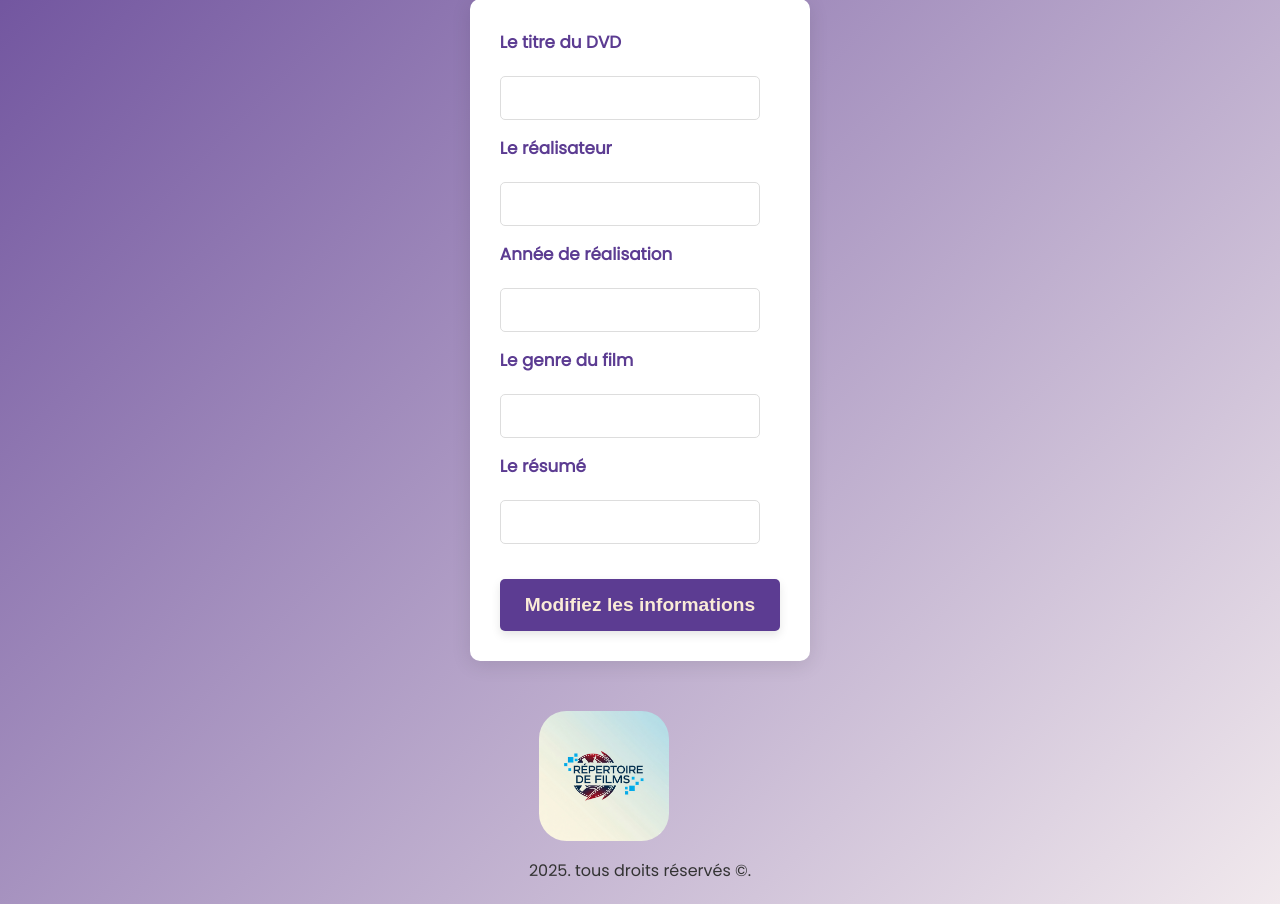
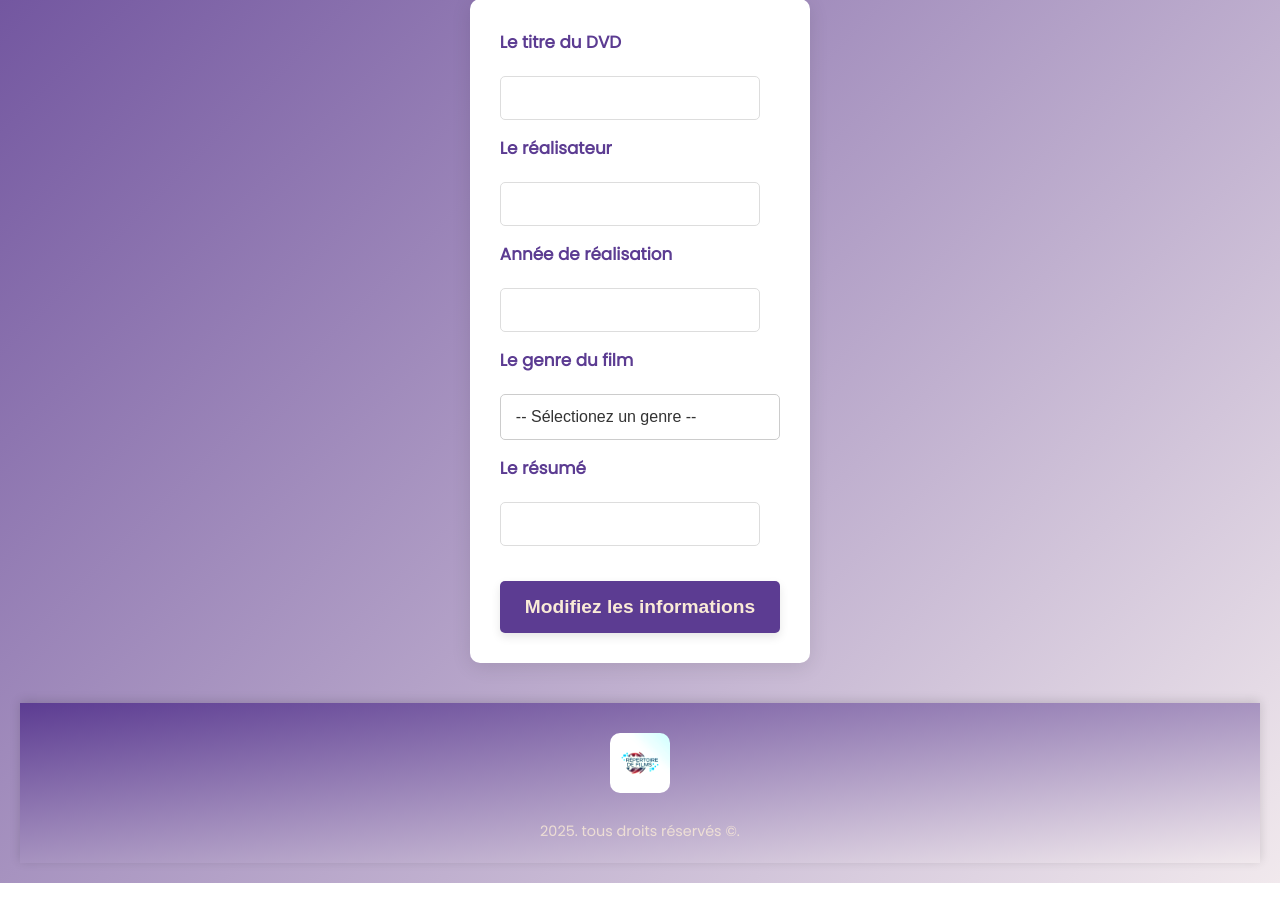
Before and after one commit to fournest/tp_PHP_PDO_films, a PHP site: page /modifier.php in a window 1280 px wide. Shown: the part 396-1300 px from the top of the page. After the commit the page ends 1279 px from the top, so only its background shows below. Run offline with PHP 8.4, Linux system fonts and the light colour scheme; data that the repository does not hold is empty; some web fonts are replaced.

Commit message:
fini jusqu'au bonus 3 , en cours de correction

```diff
--- a/modifier.php
+++ b/modifier.php
@@ -4,10 +4,10 @@ include 'includes/header.php';
 include 'includes/menu.php';
 include 'includes/db.php';
 
-
+$genres = $pdo->query("SELECT id, nom FROM genres ORDER BY nom ASC")->fetchAll();
 
 if (!empty($_POST)) {
-    $sql = 'UPDATE films SET titre = :titre, realisateur = :realisateur, annee = :annee, genre = :genre, resume = :resume WHERE id = :id';
+    $sql = 'UPDATE films SET titre = :titre, realisateur = :realisateur, annee = :annee, genre_id = :genre, resume = :resume WHERE id = :id';
     $stmt = $pdo->prepare($sql);
     // echo "DVD mis à jour avec succès.";
 
@@ -25,10 +25,10 @@ if (!empty($_POST)) {
     header('Location: index.php');
 }
 
-if (isset($_GET['id']) && is_numeric($_GET['id'])) {
+if (isset($_GET['id']) && filter_var($_GET['id'], FILTER_VALIDATE_INT) ) {
     $filmId = $_GET['id'];
 
-    $sql = 'SELECT * FROM films WHERE id= :id';
+    $sql = 'SELECT films.*, genres.id AS genreId, genres.nom FROM films LEFT JOIN genres ON genres.id = films.genre_id WHERE films.id= :id';
     $stmt = $pdo->prepare($sql);
     $stmt->execute(['id' => $filmId]);
     $film = $stmt->fetch(PDO::FETCH_ASSOC);
@@ -46,7 +46,14 @@ if (isset($_GET['id']) && is_numeric($_GET['id'])) {
     <label for="">Année de réalisation</label>
     <input type="text" name="annee" value="<?= htmlspecialchars($film['annee']) ?>">
     <label for="">Le genre du film</label>
-    <input type="text" name="genre" value="<?= htmlspecialchars($film['genre']) ?>">
+    <select name="genre" id="genre">
+        <option value="">-- Sélectionez un genre --</option>
+        <?php foreach ($genres as $genre) : ?>
+            <option value="<?= htmlspecialchars($genre['id']); ?>">
+                <?= htmlspecialchars($genre['nom']); ?>
+            </option>
+        <?php endforeach; ?>
+    </select>
     <label for="">Le résumé</label>
     <input type="text" name="resume" value="<?= htmlspecialchars($film['resume']) ?>">
     <input type="submit" value="Modifiez les informations">
@@ -57,4 +64,3 @@ if (isset($_GET['id']) && is_numeric($_GET['id'])) {
 
 
 include 'includes/footer.php';
-// <br /><b>Warning</b>:  Undefined variable $film in <b>C:\xampp\htdocs\Arinfo\tp_PHP_PDO_films\modifier.php</b> on line <b>43</b><br /><br /><b>Warning</b>:  Trying to access array offset on value of type null in <b>C:\xampp\htdocs\Arinfo\tp_PHP_PDO_films\modifier.php</b> on line <b>43</b><br />
--- a/style.css
+++ b/style.css
@@ -191,9 +191,80 @@ form input[type="submit"]:hover {
     box-shadow: 0 6px 15px rgba(0, 0, 0, 0.2);
 }
 
+select {
+    width: 100%;
+    padding: 10px 15px;
+    border: 1px solid #ccc;
+    border-radius: 5px;
+    background-color: #fff;
+    font-size: 16px;
+    line-height: 1.5;
+    color: #333;
+    appearance: none;
+    cursor: pointer;
+}
+
+select:focus {
+    border-color: #007bff;
+    outline: none;
+    box-shadow: 0 0 0 0.2rem rgba(0, 123, 255, 0.25);
+}
+
+select:hover {
+    border-color: #999;
+}
+
+.pagination {
+    margin-top: 20px;
+    text-align: center;
+}
+
+.pagination a {
+    display: inline-block;
+    padding: 8px 16px;
+    text-decoration: none;
+    color: #333;
+    border: 1px solid #ddd;
+    margin: 0 4px;
+    border-radius: 4px;
+}
+
 /* couleur-primaire: #5c3c92;
 couleur-secondaire: #b87fb8;
 couleur-accent: #f0a0a0;
 couleur-texte-sombre: #333;
 couleur-texte-clair: #f9f9f9;
 couleur-fond-clair: #fcf6f9;  */
+.pagination a.active {
+    background-color: #b87fb8;
+    color: white;
+    border: 1px solid #5c3c92;
+}
+
+.pagination a:hover:not(.active) {
+    background-color: #fcf6f9;
+}
+
+
+footer {
+    background: linear-gradient(to bottom right, #5c3c92, #f1e9ed);
+    color: antiquewhite;
+    padding: 20px;
+    text-align: center;
+    margin-top: auto;
+    width: 100%;
+    box-shadow: 0 -2px 10px rgba(0, 0, 0, 0.15);
+}
+
+footer .logo {
+    max-width: 80px;
+    height: auto;
+    margin-bottom: 10px;
+    filter: brightness(1.2);
+}
+
+footer .copyright-css {
+    font-size: 0.9em;
+    opacity: 0.8;
+    margin: 0;
+}
```
Also changed, not shown: ajouter.php (+13 -3 lines), film.php (added, +18 -0 lines), index.php (+51 -7 lines).
